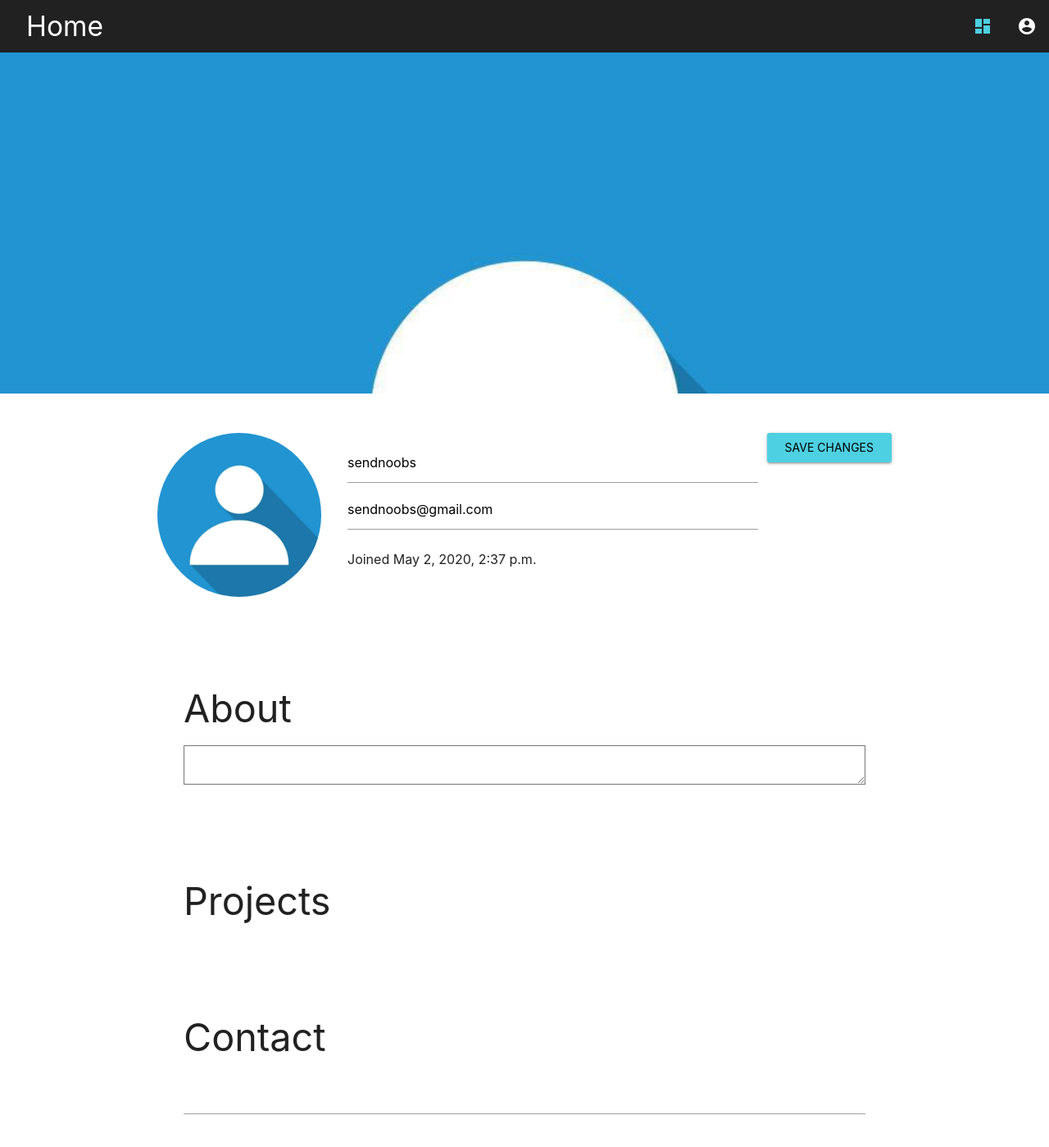
After one commit to Frozen-Burrito/Django-Project-Manager, a Django app: page /accounts/profile-edit/ in a window 1280 px wide. The commit adds this page. Shown: the whole page at 82% size. Run offline with Django 3.2, Linux system fonts and the light colour scheme; a user stored in the database is signed in; data comes from the database, SQL or seed files in the repository; both versions use the stored data as it was after the commit.

Commit message:
Profile page & account settings

```diff
--- a/accounts/forms.py
+++ b/accounts/forms.py
@@ -16,3 +16,9 @@ class UserSignupForm (UserCreationForm):
             'password1',
             'password2',
         ]
+
+class AccountEditForm (ModelForm):
+    class Meta:
+        model = Account
+        fields = '__all__'
+        exclude = ['user', 'date_created']
--- a/accounts/models.py
+++ b/accounts/models.py
@@ -1,6 +1,7 @@
 from django.db import models
 
 from django.contrib.auth.models import User
+from projects.models import Project
 
 # Create your models here.
 
@@ -9,10 +10,17 @@ class Account (models.Model):
     user = models.OneToOneField(User, null=True, blank=True, on_delete=models.CASCADE)
 
     username = models.CharField(max_length=20, blank=True, null=True)
+
     email = models.EmailField(null=True)
-    profile_pic = models.ImageField(default="default-profile-pic.jpg", null=True, blank=True)
+    site = models.URLField(null=True, blank=True)
 
     date_created = models.DateTimeField(auto_now_add=True)
+    bio = models.TextField(max_length=300, blank=True, null=True)
+
+    profile_pic = models.ImageField(default="default-profile-pic.jpg", null=True, blank=True)
+    backdrop = models.ImageField(default="home_backdrop.jpg", null=True, blank=True)
+
+    projects = models.ManyToManyField(Project, blank=True)
 
     def __str__(self):
         return str(self.username)
--- /dev/null
+++ b/accounts/templates/profile_edit.html
@@ -0,0 +1,90 @@
+{% extends 'base_template.html' %}
+
+{% load static %}
+
+{% block content %}
+
+<style>
+
+    .profile {
+        position: absolute;
+        bottom: 0;
+        left: 0;
+        z-index: 2;
+
+        width: 100%;
+        height: 40vh;
+    }
+
+    .head {
+        margin: 3rem 0;
+
+        display: flex;
+        justify-content: space-between;
+        align-items: flex-start;
+    }
+
+    .info {
+        display: flex;
+        justify-content: space-evenly;
+    }
+
+    .user-info {
+        margin-left: 2rem;
+    }
+
+    .profile-pic {
+        max-width: 200px;
+    }
+
+    .username {
+        font-size: 2.4rem;
+    }
+
+    section {
+        padding: 2rem;
+    }
+
+</style>
+
+    <img src="{{ account.backdrop.url }}" alt="Background">
+    <!-- <img src="{% static 'img/home_backdrop.jpg'%}" alt=""> -->
+
+    <div class="white profile">
+        <div class="container">
+
+            <form action="" method="POST" enctype="multipart/form-data">
+                {% csrf_token %}
+
+                <div class="head">
+                    <div class="info">
+                        <img src="{{ account.profile_pic.url }}" class="circle profile-pic" alt="Profile picture"/>
+                        <div class="user-info">
+                            <span class="username">{{ form.username }}</span>
+                            {{ form.email }}
+                            <p>Joined {{ account.date_created }}</p>
+                        </div>
+                    </div>
+
+                    <input type="submit" class="waves-effect waves-light btn cyan lighten-2" value="Save Changes" />
+                </div>
+
+                <section>
+                    <h3>About</h3>
+                    <p>{{ form.bio }}</p>
+                </section>
+
+                <section>
+                    <h3>Projects</h3>
+                </section>
+
+                <section>
+                    <h3>Contact</h3>
+                    {{ form.site }}
+                </section>
+
+            </form>
+        </div>
+    </div>
+
+{% endblock%}
--- a/accounts/urls.py
+++ b/accounts/urls.py
@@ -10,4 +10,7 @@ urlpatterns = [
     path('signup/', views.signup_page, name="signup"),
 
     path('profile/', views.user_profile, name="profile"),
+    path('profile-edit/', views.user_profile_edit, name="profile-edit"),
+
+    path('logout/', views.logoutUser, name="logout"),
 ]
--- a/accounts/views.py
+++ b/accounts/views.py
@@ -3,14 +3,31 @@ from django.shortcuts import render, redirect
 from django.contrib.auth import authenticate, login, logout
 from django.contrib import messages
 
-from .forms import UserSignupForm
+from .forms import UserSignupForm, AccountEditForm
 
 # Create your views here.
 
 def user_profile(request):
 
-    context = {}
+    account = request.user.account
+    context = { 'account': account }
     return render(request, 'profile.html', context)
+
+def user_profile_edit(request):
+
+    account = request.user.account
+    form = AccountEditForm( instance=account )
+
+    if request.method == 'POST':
+        form = AccountEditForm( request.POST, request.FILES, instance=account )
+
+        if form.is_valid():
+            form.save()
+            return redirect('accounts:profile')
+
+    context = { 'account': account, 'form': form}
+
+    return render(request, 'profile_edit.html', context)
 
 def login_page(request):
 
@@ -49,3 +66,7 @@ def signup_page(request):
     context = { 'form': form }
 
     return render(request, 'signup.html', context)
+
+def logoutUser(request):
+    logout(request)
+    return redirect('home')
--- a/src/settings.py
+++ b/src/settings.py
@@ -127,3 +127,5 @@ MEDIA_URL = '/img/'
 STATICFILES_DIRS = [
     os.path.join(BASE_DIR, 'static')
 ]
+
+MEDIA_ROOT = os.path.join(BASE_DIR, 'static/img')
--- a/src/urls.py
+++ b/src/urls.py
@@ -1,5 +1,8 @@
 from django.contrib import admin
 from django.urls import path, include
+
+from django.conf import settings
+from django.conf.urls.static import static
 
 from . import views
 
@@ -11,3 +14,5 @@ urlpatterns = [
     path('projects/', include('projects.urls')),
     path('accounts/', include('accounts.urls')),
 ]
+
+urlpatterns += static(settings.MEDIA_URL, document_root=settings.MEDIA_ROOT)
--- /dev/null
+++ b/static/js/index.js
@@ -0,0 +1,12 @@
+
+// Activate dropdowns
+var dropdowns = document.querySelectorAll('.dropdown-trigger')
+for (var i = 0; i < dropdowns.length; i++){
+    M.Dropdown.init(dropdowns[i]);
+}
+
+// Activate FABs
+document.addEventListener('DOMContentLoaded', function() {
+    var elems = document.querySelectorAll('.fixed-action-btn');
+    var instances = M.FloatingActionButton.init(elems, options);
+});
--- a/templates/base_template.html
+++ b/templates/base_template.html
@@ -51,5 +51,7 @@
         {% block content %} {% endblock %}
     </div>
 
+    <script src="{% static '/js/index.js' %}"></script>
+
 </body>
 </html>
--- a/templates/navbar.html
+++ b/templates/navbar.html
@@ -1,14 +1,27 @@
 
 <!-- Navbar -->
 <div class="grey darken-4 z-depth-2">
+
+    <ul id="account-dropdown" class="dropdown-content">
+        <li><a href="{% url 'accounts:profile' %}">Profile</a></li>
+        <li><a href="{% url 'accounts:profile-edit' %}">Settings</a></li>
+        <li><a href="{% url 'accounts:logout' %}">Log Out</a></li>
+      </ul>
+
     <nav class="grey darken-4 z-depth-0">
         <div class="nav-wrapper ">
+
             <a href="{% url 'home' %}" class="brand-logo">Home</a>
+
             <ul class="right hide-on-med-and-down">
                 <li><a href="{% url 'projects:dashboard' %}" class="nav-link active"><i class="material-icons">dashboard</i></a></li>
                 <!-- <li><a href="#" class="nav-link"><i class="material-icons">settings</i></a></li> -->
-                <li><a href="{% url 'accounts:profile' %}" class="nav-link"><i class="material-icons">account_circle</i></a></li>
+                <!-- <li><a href="{% url 'accounts:profile' %}" class="nav-link"><i class="material-icons">account_circle</i></a></li> -->
+
+                <li><a class="dropdown-trigger" href="#!" data-target="account-dropdown"><i class="material-icons">account_circle</i></a></li>
             </ul>
+
         </div>
     </nav>
+
 </div>
```
Also changed, not shown: accounts/templates/profile.html (+72 -7 lines), templates/home.html (+6 -1 lines), accounts/migrations/0002_auto_20200501_1048.py (added), db.sqlite3, gato.png (added), jj-ying-azCTGObXR14-unsplash.jpg (added), static/img/_109757296_gettyimages-1128004359.jpg (added), static/img/chris-chan-FUD2s2g22pE-unsplash.jpg (added), static/img/code.png (added).
